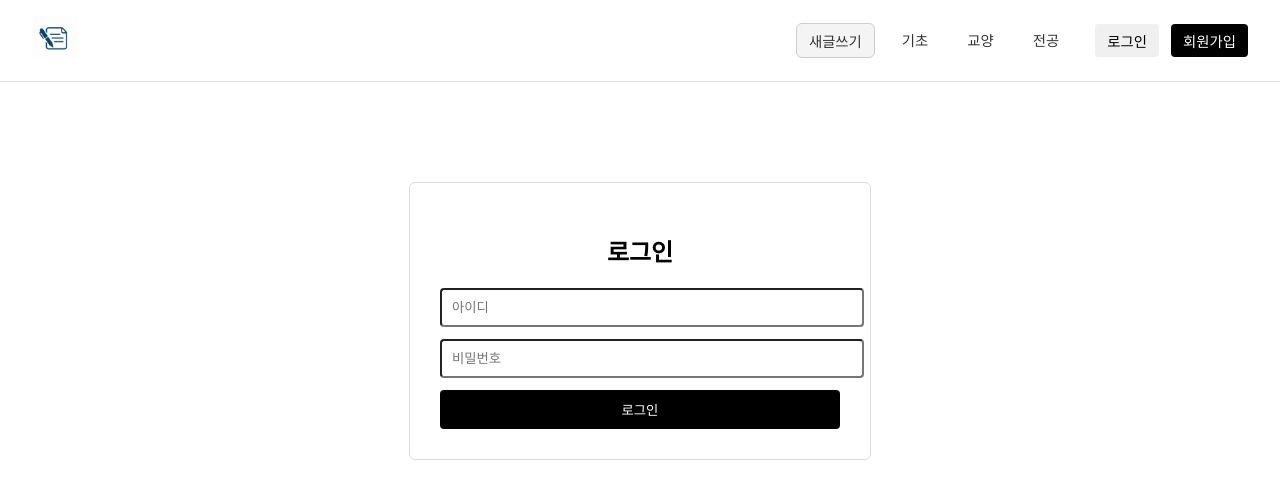
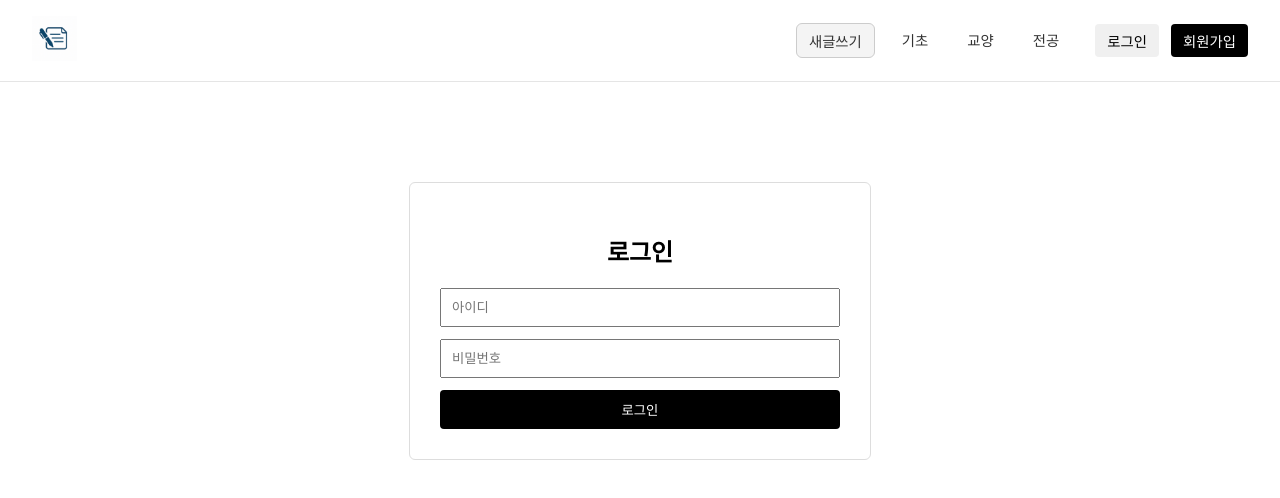
Before and after one commit to ettyio/N-CUBE-2025-summer_team3, a React (Create React App) app: page /login in a window 1280 px wide. Shown: the top 498 px of the page. Built offline with nearby package versions, Linux system fonts and the light colour scheme.

Commit message:
login page style2

```diff
--- a/src/PageStyles/LoginPage.css
+++ b/src/PageStyles/LoginPage.css
@@ -15,8 +15,8 @@
   display: block;
   width: 100%;
   margin-bottom: 12px;
+  box-sizing: border-box;
   padding: 10px;
-  border-radius: 4px;
 }
 
 .login-form button {
```
